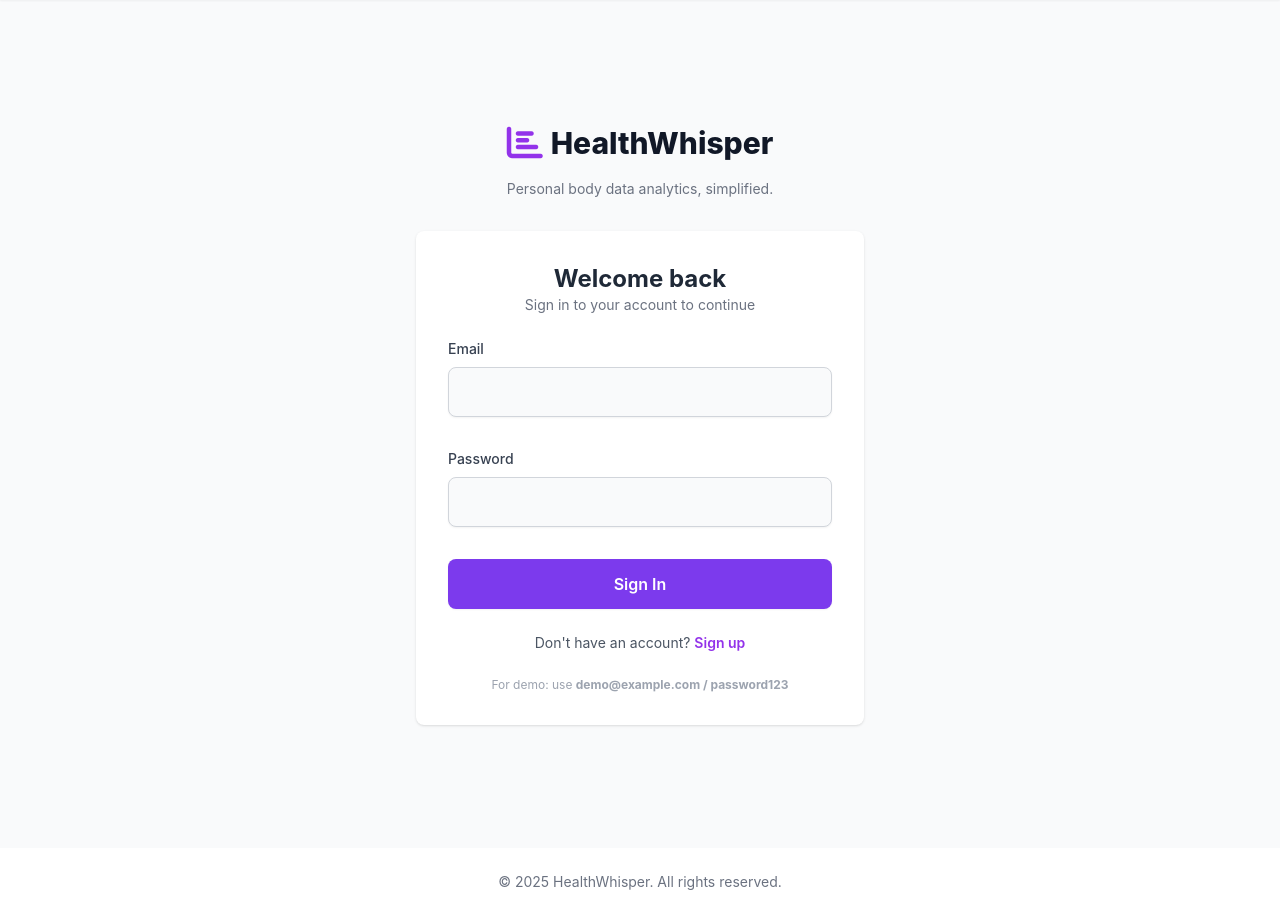
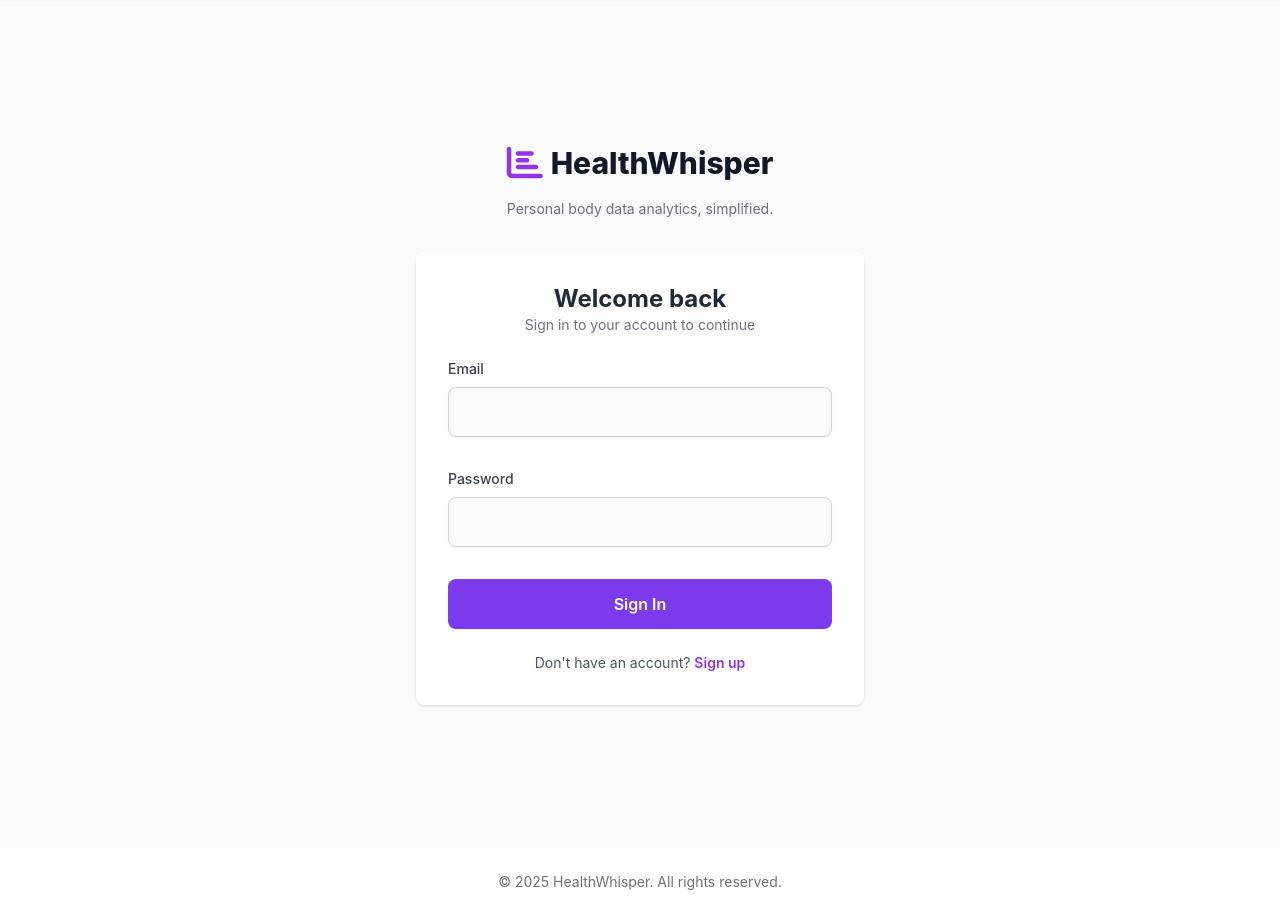
Before and after one commit to kdmars0168/data-analytics-app, a Flask app: page /login in a window 1280 px wide. Shown: the part 84-1000 px from the top of the page. Run offline with Flask 3, Linux system fonts and the light colour scheme; some libraries are stand-ins or nearby versions.

Commit message:
fix some details

```diff
--- a/app/templates/login.html
+++ b/app/templates/login.html
@@ -56,9 +56,6 @@ block content %}
         >
       </p>
 
-      <p class="mt-6 text-xs text-gray-400 text-center">
-        For demo: use <strong>demo@example.com / password123</strong>
-      </p>
     </div>
   </div>
 </section>
```
Also changed, not shown: README.md.
